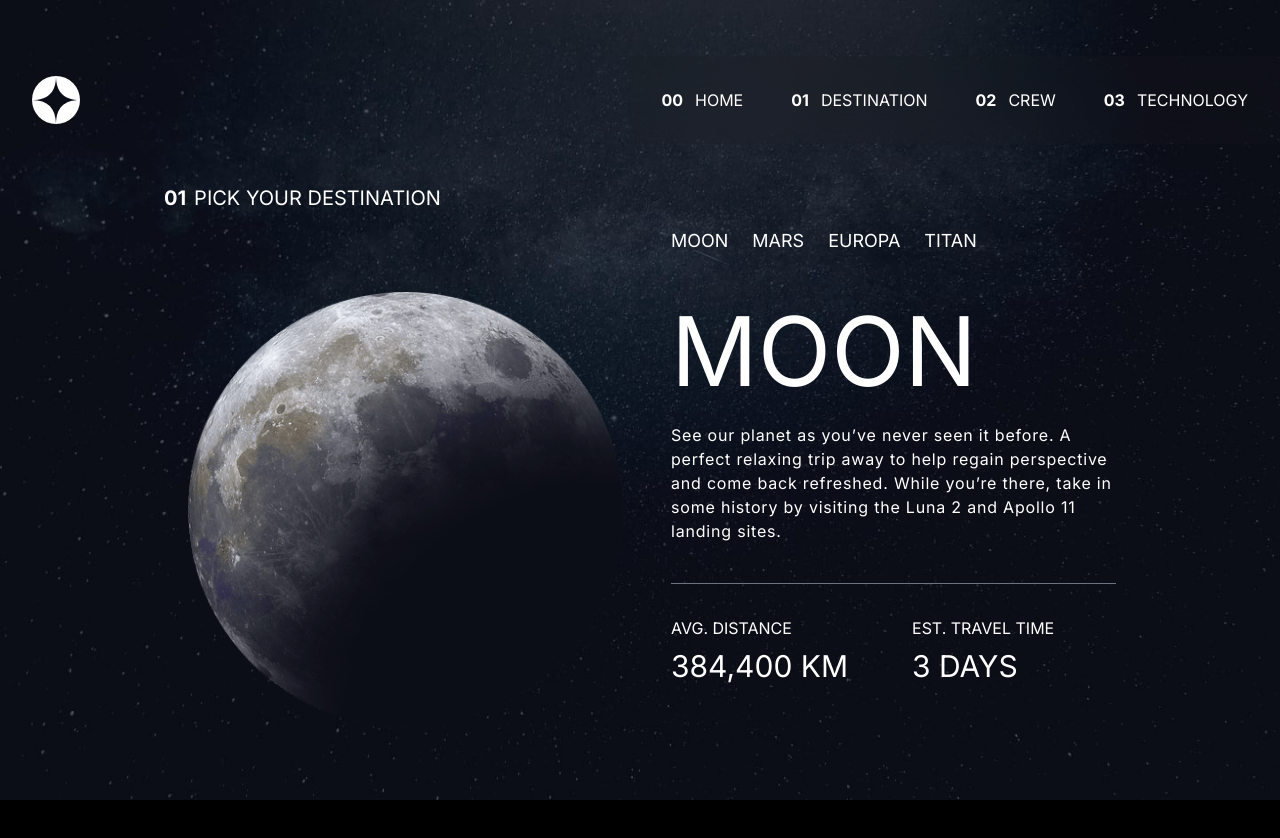
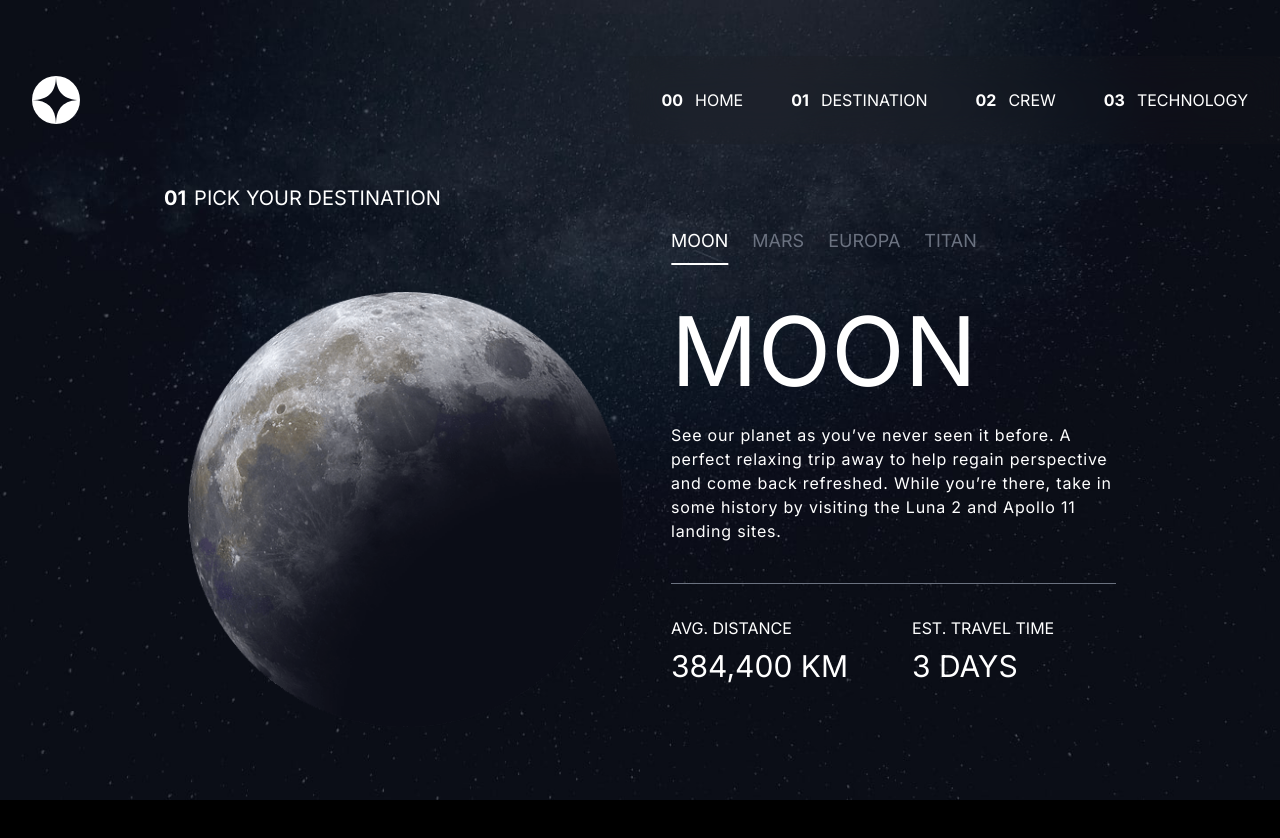
Before and after one commit to pankajrampawar/Learning-next, a Next.js app: page /destination in a window 1280 px wide. Shown: the top 838 px of the page. Built offline with nearby package versions, Linux system fonts and the light colour scheme.

Commit message:
destination page active states added

```diff
--- a/src/app/destination/page.js
+++ b/src/app/destination/page.js
@@ -70,10 +70,10 @@ export default function Destination () {
 
             <div className="flex flex-col gap-6 md:gap-8 md:max-w-[575px] xl:max-w-[445px]">
                 <div className="flex justify-center xl:justify-start gap-2 md:gap-6 text-lg mb-4">
-                    <sapn onClick={()=>{setSelection(1)}}>MOON</sapn>
-                    <span onClick={()=>{setSelection(2)}}>MARS</span>
-                    <span onClick={()=>{setSelection(3)}}>EUROPA</span>
-                    <span onClick={()=>{setSelection(4)}}>TITAN</span>
+                    <sapn onClick={()=>{setSelection(1)}} className={`${selection === 1 ? 'text-white selected' : 'text-gray-500 hover:text-gray-300'} cursor-pointer afterElement relative cursor:pointer`}>MOON</sapn>
+                    <span onClick={()=>{setSelection(2)}} className={`${selection === 2 ? 'text-white selected' : 'text-gray-500 hover:text-gray-300'} cursor-pointer afterElement relative cursor:pointer`}>MARS</span>
+                    <span onClick={()=>{setSelection(3)}} className={`${selection === 3 ? 'text-white selected' : 'text-gray-500 hover:text-gray-300'} cursor-pointer afterElement relative cursor:pointer`}>EUROPA</span>
+                    <span onClick={()=>{setSelection(4)}} className={`${selection === 4 ? 'text-white selected' : 'text-gray-500 hover:text-gray-300'} cursor-pointer afterElement relative cursor:pointer`}>TITAN</span>
                 </div>
 
                 <h1 className="text-5xl md:text-7xl xl:text-8xl">{selectedPlanet.title}</h1>
--- a/src/app/globals.css
+++ b/src/app/globals.css
@@ -27,3 +27,29 @@ body {
 .hoverOver:hover::after {
     transform: scale(1.5);
 }
+
+.afterElement::after {
+    content: '';
+    display: block;
+    position: absolute;
+    background-color: white;
+    bottom: -10px;
+    left: 50%;
+    transform: translateX(-50%);
+    height: 2px;
+    width: 0;
+    transition: width 0.2s ease-in;
+}
+
+.afterElement.selected::after {
+    width: 100%
+}
+
+.afterElement.selected:hover::after {
+    background-color: white;
+}
+
+.afterElement:hover::after {
+    width: 100%;
+    background-color: rgb(150, 152, 156);
+}
```
